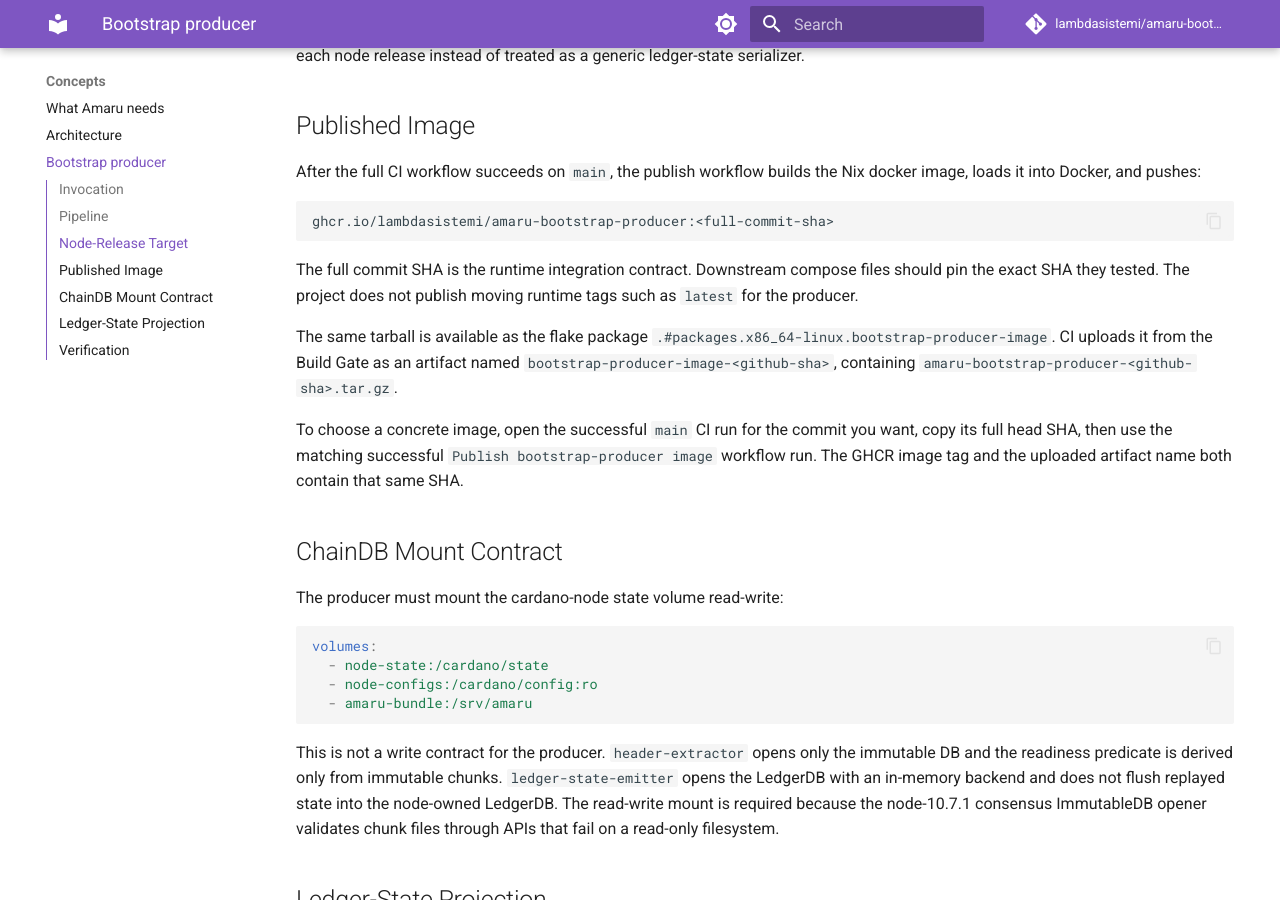
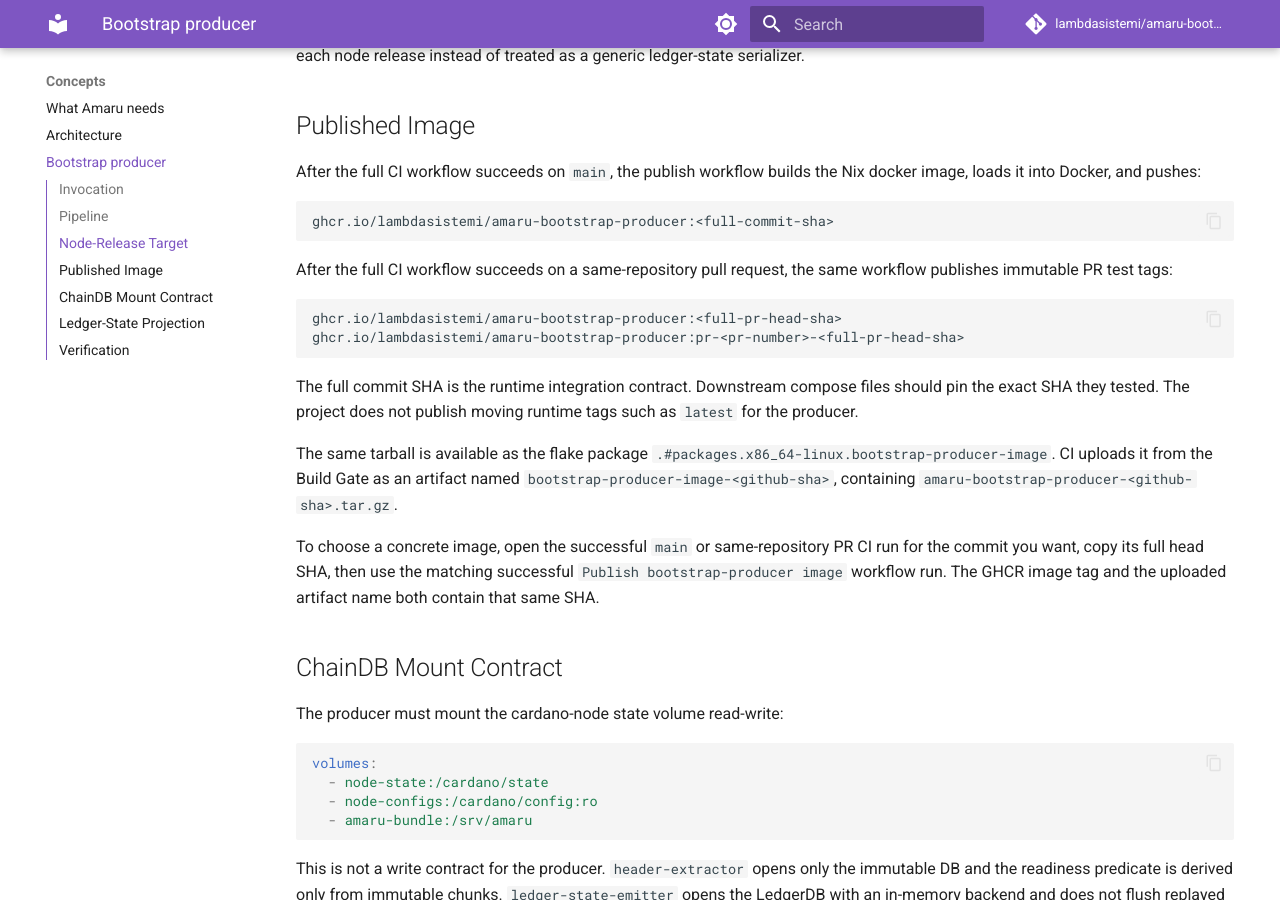
Before and after one commit to lambdasistemi/amaru-bootstrap, an MkDocs documentation site: the page built from docs/bootstrap-producer.md, in a window 1280 px wide and 900 px high, scrolled down 2081 px. Built offline with MkDocs 1.6.1 and Material for MkDocs 9.7.7, drawn with Linux system fonts in a browser that asks for light colours; comment, search, counter and statistics services are not loaded.

Commit message:
ci: publish bootstrap images for same-repo PRs (#33)

````diff
--- a/docs/bootstrap-producer.md
+++ b/docs/bootstrap-producer.md
@@ -116,6 +116,14 @@
 ghcr.io/lambdasistemi/amaru-bootstrap-producer:<full-commit-sha>
 ```
 
+After the full CI workflow succeeds on a same-repository pull request,
+the same workflow publishes immutable PR test tags:
+
+```text
+ghcr.io/lambdasistemi/amaru-bootstrap-producer:<full-pr-head-sha>
+ghcr.io/lambdasistemi/amaru-bootstrap-producer:pr-<pr-number>-<full-pr-head-sha>
+```
+
 The full commit SHA is the runtime integration contract. Downstream
 compose files should pin the exact SHA they tested. The project does not
 publish moving runtime tags such as `latest` for the producer.
@@ -126,10 +134,11 @@
 `bootstrap-producer-image-<github-sha>`, containing
 `amaru-bootstrap-producer-<github-sha>.tar.gz`.
 
-To choose a concrete image, open the successful `main` CI run for the
-commit you want, copy its full head SHA, then use the matching successful
-`Publish bootstrap-producer image` workflow run. The GHCR image tag and
-the uploaded artifact name both contain that same SHA.
+To choose a concrete image, open the successful `main` or
+same-repository PR CI run for the commit you want, copy its full head
+SHA, then use the matching successful `Publish bootstrap-producer image`
+workflow run. The GHCR image tag and the uploaded artifact name both
+contain that same SHA.
 
 ## ChainDB Mount Contract
 
````
Also changed, not shown: README.md (+13 -4 lines), docs/tutorial.md (+3 -1 lines), specs/003-amaru-bootstrap-producer/quickstart.md (+7 -0 lines), specs/003-amaru-bootstrap-producer/research.md (+7 -2 lines), 1 other file.
